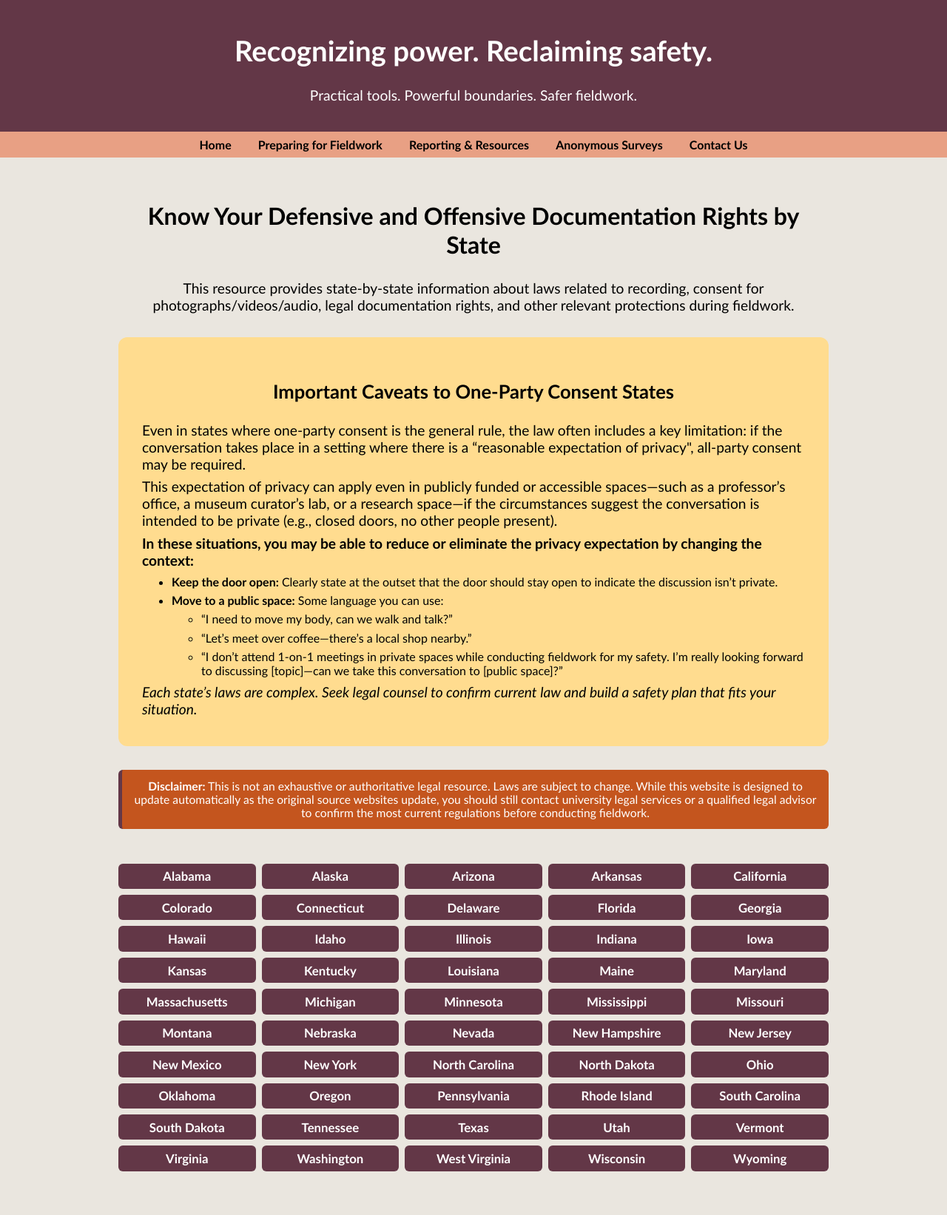
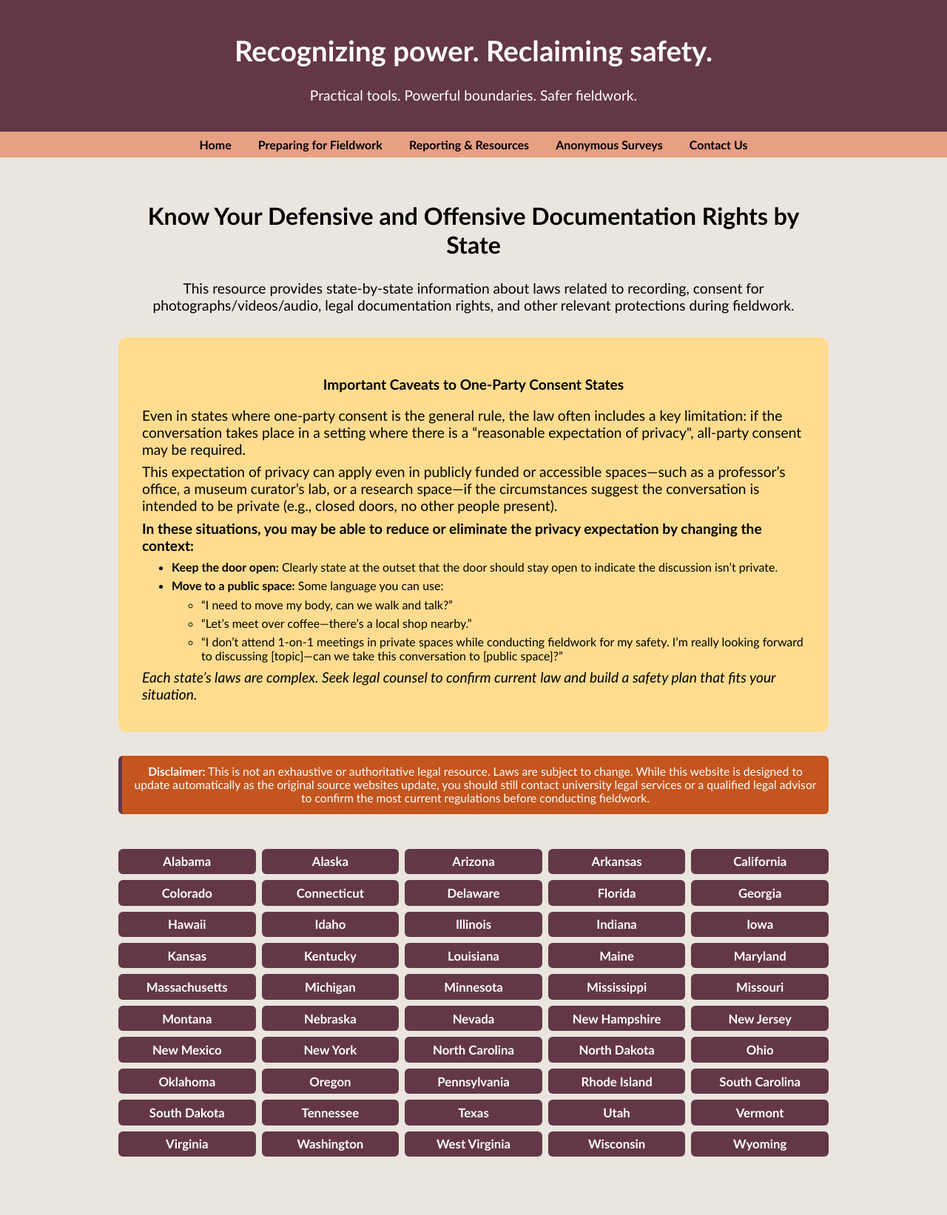
Before and after one commit to AnthroSafetyWarrior/GoldenTrowelProject, a Jekyll site: the page built from _pages/statelaw.html, in a window 1280 px wide. Shown: the whole page at 74% size. Built offline with Jekyll 4.4.1, drawn with Linux system fonts in a browser that asks for light colours.

Commit message:
updating pages

```diff
--- a/_pages/statelaw.html
+++ b/_pages/statelaw.html
@@ -117,7 +117,7 @@
 </div>
 
 <div class="oneparty-caveat" role="region" aria-labelledby="opc-caveats-title">
-  <h3 id="opc-caveats-title"; style=text-align: center;>Important Caveats to One-Party Consent States</h3>
+  <h3 id="opc-caveats-title"; style="font-size:1.2em;">Important Caveats to One-Party Consent States</h3>
     <p>Even in states where one-party consent is the general rule, the law often includes a key limitation: if the conversation takes place in a setting where there is a “reasonable expectation of privacy", all-party consent may be required.</p>
 <p>This expectation of privacy can apply even in publicly funded or accessible spaces—such as a professor’s office, a museum curator’s lab, or a research space—if the circumstances suggest the conversation is intended to be private (e.g., closed doors, no other people present).</p>
 
```
